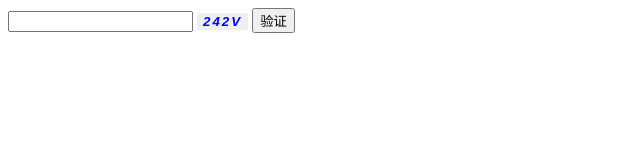
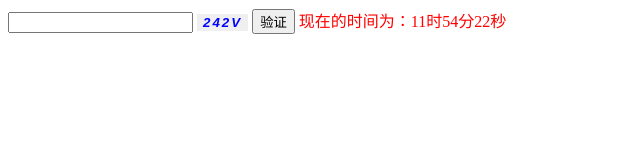
Before and after one commit to MyGraduationDesign/js-tools, a plain HTML site: page checkCode/index.html in a window 1280 px wide. Shown: the whole page, without its empty margins (0-640 px from the left). Drawn offline with Linux system fonts and the light colour scheme.

Commit message:
添加日期显示

```diff
--- a/checkCode/index.html
+++ b/checkCode/index.html
@@ -1,3 +1,4 @@
+
 <html>
 	<head>
 		<title>验证码</title>
@@ -12,7 +13,21 @@
 				color:blue;
 			}
 		</style>
-		<script type = "text/javascript" src = "checkCode.js">
+		<script type = "text/javascript" src = "checkCode.js"></script>
+		<script type = "text/javascript">
+			//动态时间显示
+			var t = null;
+			t = setTimeout(time,1000);//开始执行
+			function time()
+			{
+				clearTimeout(t);//清除定时器
+				dt = new Date();
+				var h=dt.getHours();
+				var m=dt.getMinutes();
+				var s=dt.getSeconds();
+				document.getElementById("showtimes").innerHTML =  "现在的时间为："+h+"时"+m+"分"+s+"秒";
+				t = setTimeout(time,1000); //设定定时器，循环执行
+			}
 		</script>
 	</head>
 	<body>
@@ -20,6 +35,7 @@
 			<input type = "text" id = "input"/>
 			<input type = "button" id="code" onclick="createCode()"/>
 			<input type = "button" value = "验证" onclick = "validate()"/>
+			<lable id="showtimes" style="color: red"><script language="javascript">time();</script></lable>
 		</div>
 	</body>
 </html>
```
